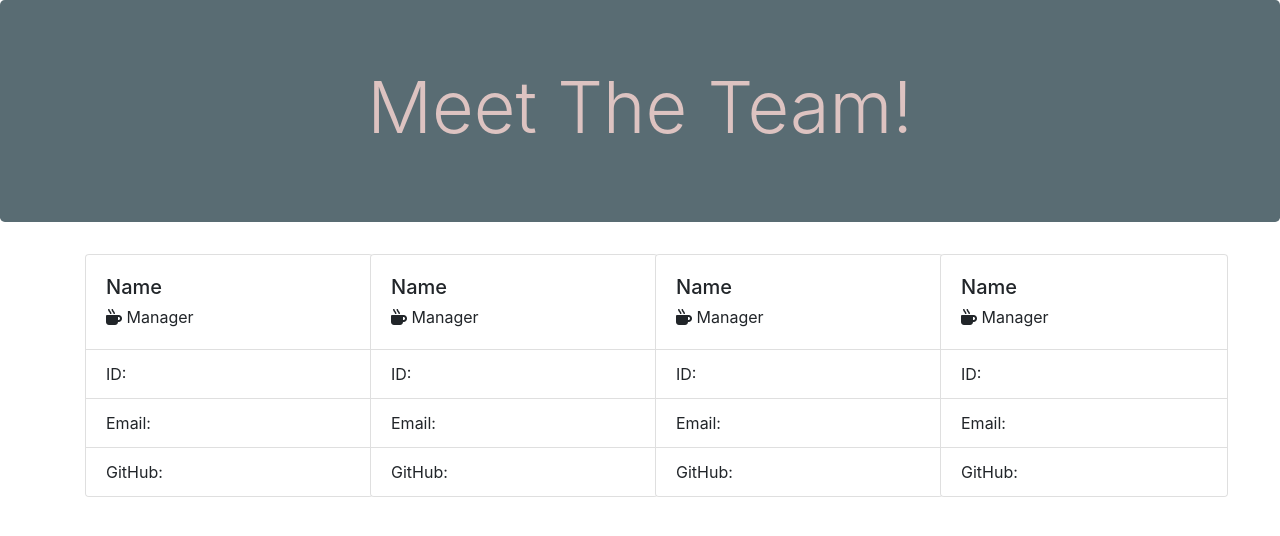
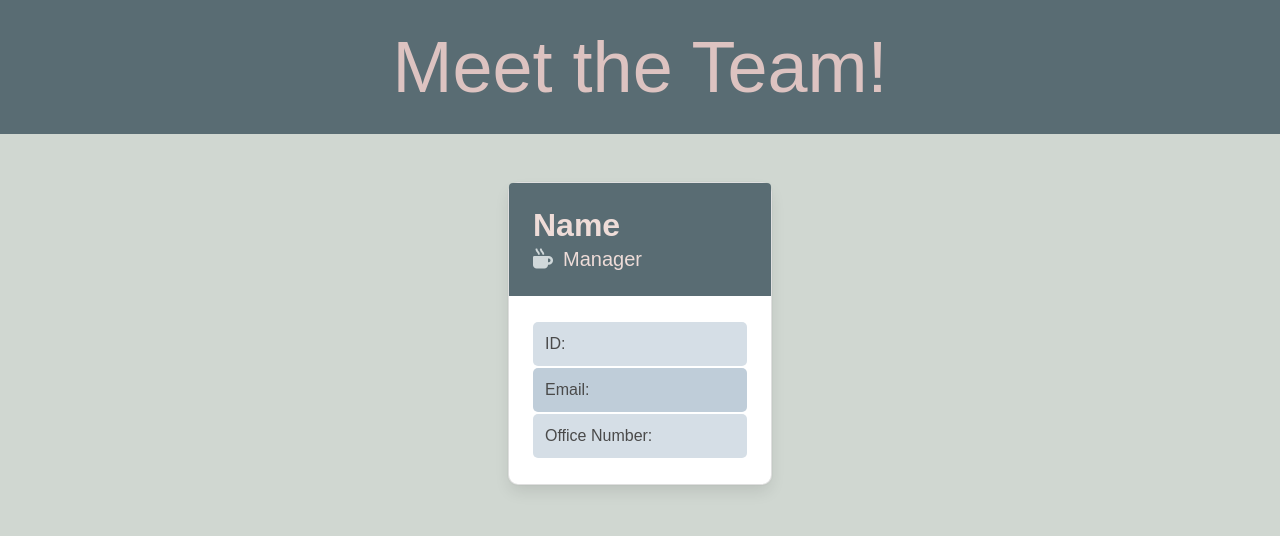
Before and after one commit to haywah27/Team-Profile-Generator, a plain HTML site: page Assets/manager.html in a window 1280 px wide. Drawn offline with nearby package versions, Linux system fonts and the light colour scheme.

Commit message:
background color reactiveness

```diff
--- a/Assets/manager.html
+++ b/Assets/manager.html
@@ -4,79 +4,49 @@
     <meta charset="UTF-8">
     <meta name="viewport" content="width=device-width, initial-scale=1.0">
     <link rel="stylesheet" href="https://stackpath.bootstrapcdn.com/bootstrap/4.3.1/css/bootstrap.min.css">
+    <link rel="stylesheet" href="https://cdn.jsdelivr.net/npm/bulma@0.9.1/css/bulma.min.css">
     <link href="https://cdnjs.cloudflare.com/ajax/libs/font-awesome/5.13.0/css/all.min.css" rel="stylesheet">
     <link rel="stylesheet" href="./style.css">
-
     <title>Team Profile</title>
 </head>
 <body>
-    <main role="main">
-    <div class="jumbotron text-center" id="jumbotronStyle">
-        <div class="container">
-            <h1 class="display-3 ">Meet The Team!</h1>
+    <div id="page-container" >
+        <section class="hero is-small is-bold" id="jumbotronStyle">
+          <div class="hero-body">
+            <div class="container has-text-centered">
+              <h1 class=" display-3">Meet the Team!</h1>
             </div>
           </div>
-    <div class="container">
-        <div class="row d-flex justify-content-center">
+        </section>
 
-            <div class="col-md-3 cardPadding">
-                <div class="card cardWidth">
-                    <div class="card-body">
-                    <h5 class="card-title">Name</h5>
-                    <p class="card-subtitle"><i class="fas fa-mug-hot"></i> Manager</p>
+        <div class="container columnWid">
+          <div class="section">
+            <div class="row columns is-multiline is-centered">
+
+              <div class="column is-4 cardWidth">
+                <div class="card cardWidth cardBorder">
+                  <div class="card-content cardHeader">
+                    <p class="title cardHeader">Name</p>
+                    <p class="subtitle cardHeader"><i class="fas fa-mug-hot iconColor"></i>&ensp;Manager</p>
                   </div>
-                    <ul class="list-group list-group-flush">
-                    <li class="list-group-item">ID: </li>
-                    <li class="list-group-item">Email: </li>
-                    <li class="list-group-item">GitHub: </li>
-                    </ul>
+                  <div class="card-content">
+                    <footer class="cardBorderLight">
+                      <p class="card-content footerSize">ID: </p>
+                    </footer>
+                    <footer class="cardBorderDark">
+                      <p class="card-content footerSize">Email: </p>
+                    </footer>
+                    <footer class="cardBorderLight">
+                      <p class="card-content footerSize">Office Number: </p>
+                    </footer>
+                  </div>
                 </div>
               </div>
 
-            <div class="col-md-3 cardPadding">
-                <div class="card cardWidth">
-                    <div class="card-body">
-                    <h5 class="card-title">Name</h5>
-                    <p class="card-subtitle"><i class="fas fa-mug-hot"></i> Manager</p>
-                    </div>
-                    <ul class="list-group list-group-flush">
-                    <li class="list-group-item">ID: </li>
-                    <li class="list-group-item">Email: </li>
-                    <li class="list-group-item">GitHub: </li>
-                    </ul>
-                </div>
-            </div>
 
-            <div class="col-md-3 cardPadding">
-                <div class="card cardWidth">
-                    <div class="card-body">
-                    <h5 class="card-title">Name</h5>
-                    <p class="card-subtitle"><i class="fas fa-mug-hot"></i> Manager</p>
-                    </div>
-                    <ul class="list-group list-group-flush">
-                    <li class="list-group-item">ID: </li>
-                    <li class="list-group-item">Email: </li>
-                    <li class="list-group-item">GitHub: </li>
-                    </ul>
-                </div>
-            </div>
-
-            <div class="col-md-3 cardPadding">
-                <div class="card cardWidth">
-                    <div class="card-body">
-                    <h5 class="card-title">Name</h5>
-                    <p class="card-subtitle"><i class="fas fa-mug-hot"></i> Manager</p>
-                    </div>
-                    <ul class="list-group list-group-flush">
-                    <li class="list-group-item">ID: </li>
-                    <li class="list-group-item">Email: </li>
-                    <li class="list-group-item">GitHub: </li>
-                    </ul>
             </div>
           </div>
         </div>
       </div>
-    </div>
-</main>
 </body>
 </html>
--- a/Assets/style.css
+++ b/Assets/style.css
@@ -1,4 +1,5 @@
 html, body{
+    font-family: 'Quicksand', sans-serif!important;
     width: 100vw!important;
     height: 100vh!important;
 }
@@ -6,6 +7,8 @@ html, body{
 #page-container {
     position: relative;
     background-color: #D0D7D1!important;
+    width: 100vw!important;
+    height: 100vh!important;
 }
 
 #jumbotronStyle {
@@ -55,3 +58,10 @@ html, body{
     margin: 10%!important;
     margin-top: 0px!important;
 }
+
+@media only screen and (max-width: 600px) {
+    #page-container {
+        height: auto!important;
+        margin-bottom: 0%!important;
+    }
+}
```
Also changed, not shown: Assets/intern.html (+5 -1 lines). Lines whose indentation alone changed are shown as unchanged.
